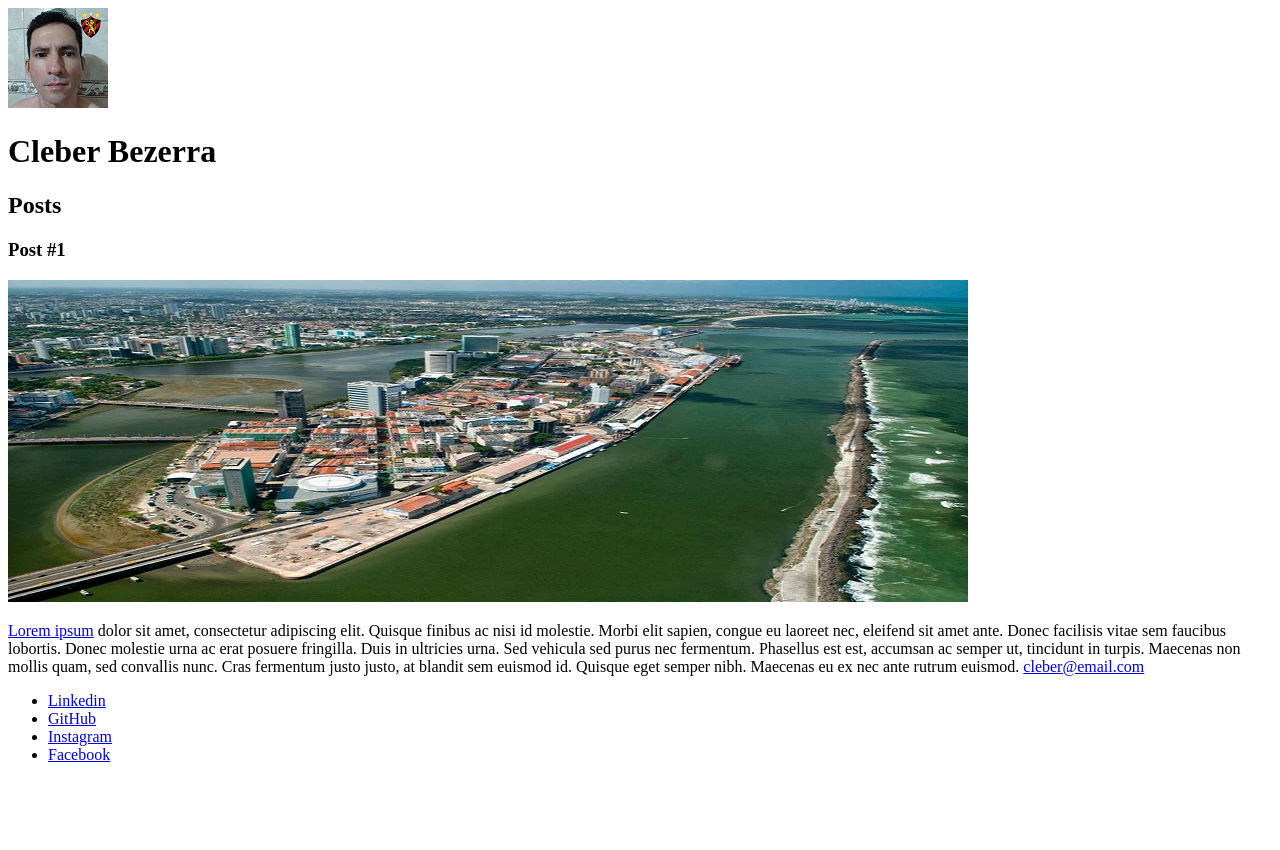
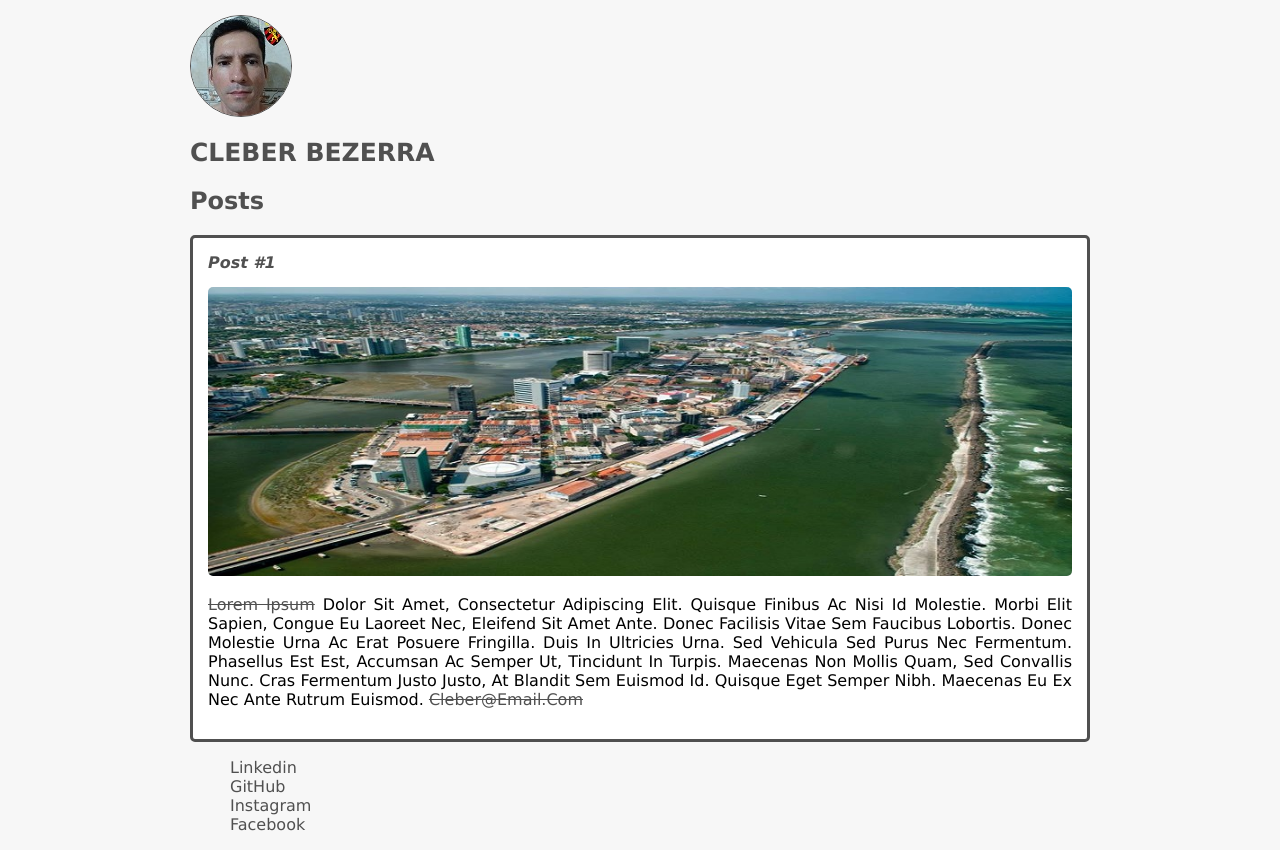
Before and after one commit to CleberBezerra/SitePessoal_HTML-CSS, a plain HTML site: page index.html in a window 1280 px wide. Before the commit the page ends 800 px from the top, so only its background shows below. Drawn offline with Linux system fonts and the light colour scheme.

Commit message:
Adicionando CSS

```diff
--- a/index.html
+++ b/index.html
@@ -3,24 +3,25 @@
     <head>
         <meta charset="utf-8"/>
         <title>CB</title>
+        <link rel="stylesheet" href="style.css">
     </head>
     <body>
         <header>
             <img src="imagens/CRB002.jpg" alt="Foto do rosto de Cleber Bezerra com o escudo do Sport Club do
-            Recife no canto superior direito">
-            <h1>Cleber Bezerra</h1>
+            Recife no canto superior direito" class="photo">
+            <h1 id="title">Cleber Bezerra</h1>
         </header>
         <section>
             <header>
-                <h2>Posts</h2>
+                <h2 class="subtitle">Posts</h2>
             </header>
         </section>
-        <article>
+        <article class="post">
             <header>
-                <h3>Post #1</h3>
-                <img src="imagens/RecifeAntigo_aerea.jpg" alt="Foto aérea do Recife Antigo">
+                <h3 class="post_title">Post #1</h3>
+                <img src="imagens/RecifeAntigo_aerea.jpg" alt="Foto aérea do Recife Antigo" class="post_image">
             </header>
-            <p><a href="https://www.lipsum.com/" target="_blank">Lorem ipsum</a> dolor sit amet, consectetur
+            <p class="post_content"><a href="https://www.lipsum.com/" target="_blank">Lorem ipsum</a> dolor sit amet, consectetur
                 adipiscing elit. Quisque finibus ac nisi id molestie. Morbi elit sapien, congue eu laoreet nec,
                 eleifend sit amet ante. Donec facilisis vitae sem faucibus lobortis. Donec molestie urna ac erat
                 posuere fringilla. Duis in ultricies urna. Sed vehicula sed purus nec fermentum. Phasellus est est,
@@ -30,7 +31,7 @@
                     cleber@email.com</a></p>
         </article>
         <footer>
-            <ul>
+            <ul class="contacts_list">
                 <li>
                     <a href="https://www.linkedin.com/in/cleber-bezerra-17387339/" target="_blank">Linkedin</a>
                 </li>
--- /dev/null
+++ b/style.css
@@ -0,0 +1,62 @@
+body {
+    background: #f7f7f7;
+    font-family: Verdana;
+    max-width: 900px;
+    margin: auto;
+}
+
+.photo {
+    border: 1px solid #505050;
+    border-radius: 50%;
+    margin-top: 15px;
+}
+
+#title, .subtitle, .post_title {
+    color: #505050;
+}
+
+#title {
+    font-size: 25px;
+    text-transform: uppercase;
+}
+
+a {
+    text-decoration: line-through;
+    color: #505050;
+}
+.post_title {
+    font-size: 16px;
+    font-style: italic;
+    margin: 0;
+    margin-bottom: 15px;
+}
+
+.post {
+    background: #FFF;
+    padding: 15px;
+    border: 3px solid #505050;
+    margin-bottom: 15px;
+    border-radius: 5px;
+}
+
+.post_content {
+    margin: 0;
+    margin-bottom: 15px;
+    text-transform: capitalize;
+    text-align: justify;
+}
+
+.post_image {
+    margin-bottom: 15px;
+    border-radius: 5px;
+    width: 100%;
+}
+
+.contacts_list {
+    list-style-type: none;
+    padding-left: 15;
+}
+
+.contacts_list li a {
+    text-decoration: none;
+}
```
